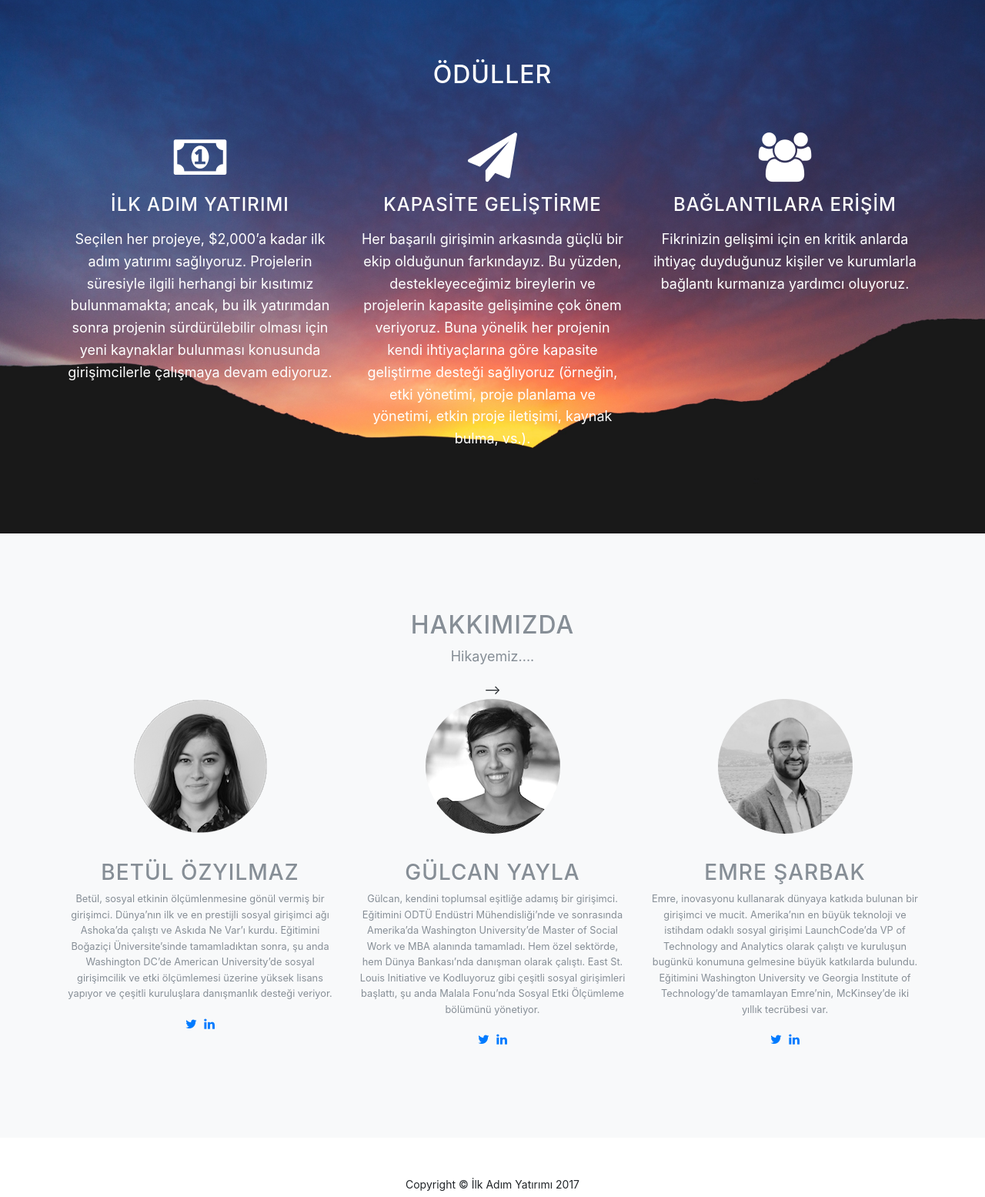
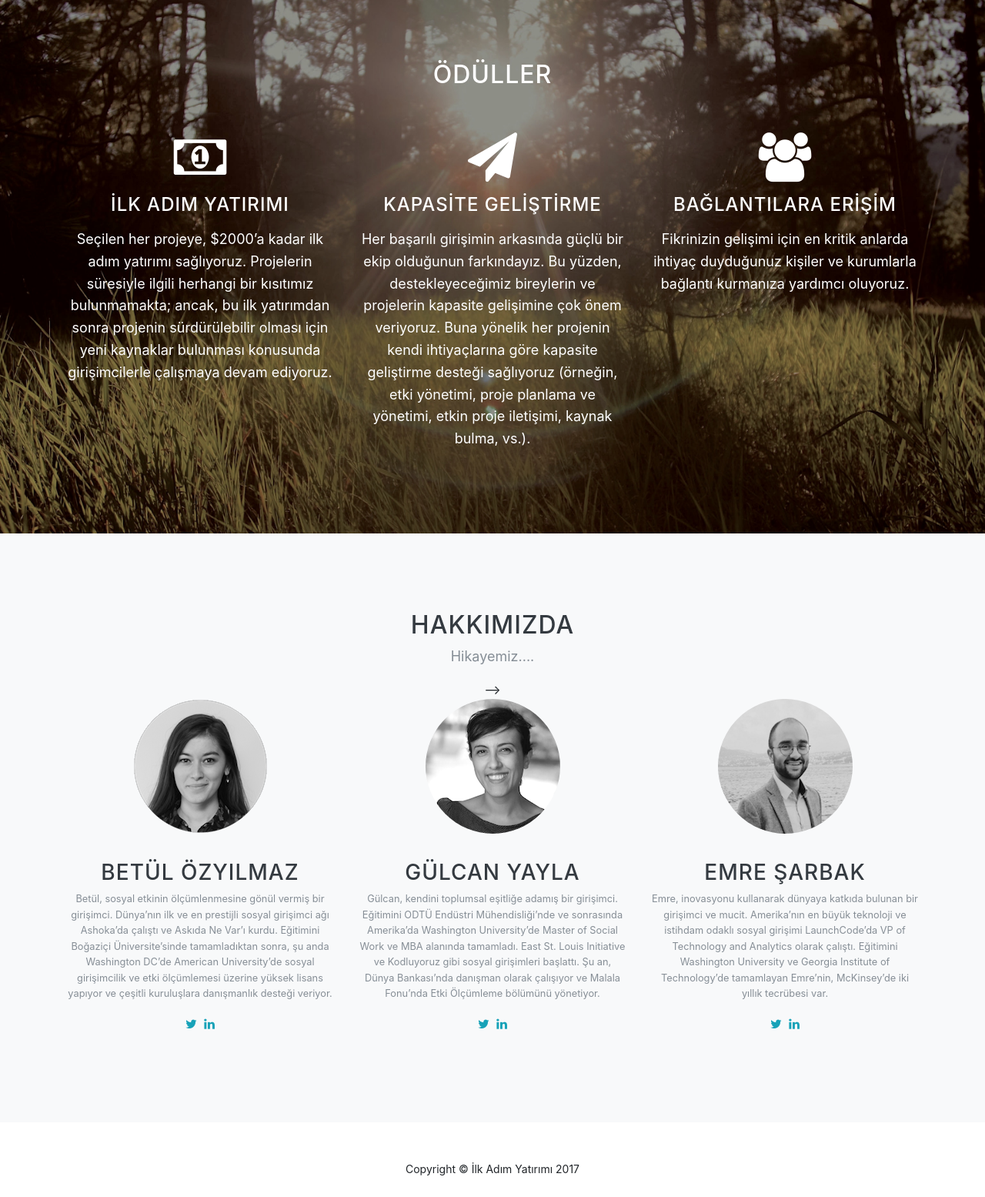
Before and after one commit to taniostamar/yatirim, a website with bundled scripts: page index.html in a window 1280 px wide. Shown: the part 2107-3662 px from the top of the page at 77% size. Built offline with nearby package versions, Linux system fonts and the light colour scheme.

Commit message:
finalized almost

```diff
--- a/css/grayscale.css
+++ b/css/grayscale.css
@@ -159,7 +159,7 @@ a {
 
 .download-section2 {
   color: white;
-  background: url("../img/poll4.jpg") no-repeat center center scroll;
+  background: url("../img/poll8.jpg") no-repeat center center scroll;
   background-color: black;
   -webkit-background-size: cover;
   -moz-background-size: cover;
--- a/index.html
+++ b/index.html
@@ -61,7 +61,7 @@
               <h1 class="brand-heading">İlk Adım Yatırımı</h1>
               <p class="intro-text">Toplumsal sorunlara göğüs germek isteyenler harekete geçebilsin diye...
                 <br> <br> Son Başvuru: 15 Şubat 2018</p>
-                  <a href="http://startbootstrap.com/template-overviews/grayscale/" class="btn btn-default btn-lg">BAŞVUR</a>
+                  <a href="https://goo.gl/forms/CqGrysUTPTd0vTa82" target="_blank" class="btn btn-default btn-lg">BAŞVUR</a>
               <!-- <a href="#about" class="btn btn-circle js-scroll-trigger">
                 <i class="fa fa-angle-double-down animated"></i>
               </a> -->
@@ -98,7 +98,7 @@ Amacımız, sadece hayal kuran değil, aynı zamanda bu hayalleri hayata geçirm
             <ul type="square">
               <li> Temel amacı toplumda pozitif yönde değişime öncülük etmek olan,</li>
               <li> Özgün bir model ortaya koyabilen, veya var olan bir modeli geliştirebilecek / yeni bir coğrafyada deneyecek projeler arıyoruz.</li>
-              <li> Bu koşullar dışında, üzerinde çalışmak istediğiniz toplumsal sorunla ilgili bir kısıt yoktur.</li>
+              <li> Bu koşullar dışında, üzerinde çalışmak istediğiniz toplumsal sorunla veya çalışacağınız şehirle ilgili bir kısıt yoktur.</li>
             </ul>
             </p>
 
@@ -117,7 +117,7 @@ Amacımız, sadece hayal kuran değil, aynı zamanda bu hayalleri hayata geçirm
 
 <p class="text-center"><em>
   Hiçbir cinsiyet, yaş, eğitim, cinsel eğilim, ırk, dil, din, sosyal statü koşulumuz yoktur. </em><br> <br>
-          <a href="http://startbootstrap.com/template-overviews/grayscale/" class="btn btn-default btn-lg">BAŞVUR</a> </p>
+          <a href="https://goo.gl/forms/CqGrysUTPTd0vTa82" target="_blank" class="btn btn-default btn-lg">BAŞVUR</a> </p>
 
         </div>
       </div>
@@ -146,7 +146,7 @@ Amacımız, sadece hayal kuran değil, aynı zamanda bu hayalleri hayata geçirm
             <div class="service-box mt-5 mx-auto">
               <i class="fa fa-4x fa-money text-white mb-3 sr-icons"></i>
               <h4 class="mb-3">İlk Adım Yatırımı</h4>
-              <p class="mb-2 ">Seçilen her projeye, $2,000’a kadar ilk adım yatırımı sağlıyoruz. Projelerin süresiyle ilgili herhangi  bir kısıtımız bulunmamakta; ancak, bu ilk yatırımdan sonra projenin sürdürülebilir olması için yeni kaynaklar bulunması konusunda girişimcilerle çalışmaya devam ediyoruz.</p>
+              <p class="mb-2 ">Seçilen her projeye, $2000’a kadar ilk adım yatırımı sağlıyoruz. Projelerin süresiyle ilgili herhangi  bir kısıtımız bulunmamakta; ancak, bu ilk yatırımdan sonra projenin sürdürülebilir olması için yeni kaynaklar bulunması konusunda girişimcilerle çalışmaya devam ediyoruz.</p>
             </div>
           </div>
           <div class="col-lg-4 col-md-8 text-center">
@@ -199,7 +199,7 @@ Amacımız, sadece hayal kuran değil, aynı zamanda bu hayalleri hayata geçirm
       <div class="container">
         <div class="row">
           <div class="col-lg-12 text-center">
-            <h2 class="section-heading text-uppercase text-muted">HAKKIMIZDA</h2>
+            <h2 class="section-heading text-uppercase text-dark">HAKKIMIZDA</h2>
             <P class="section-subheading text-muted">Hikayemiz....</P> -->
           </div>
         </div>
@@ -208,17 +208,17 @@ Amacımız, sadece hayal kuran değil, aynı zamanda bu hayalleri hayata geçirm
             <div class="team-member text-center">
               <img class="mx-auto rounded-circle " src="img/betul.png" alt="">
 
-              <h3 class="text-center text-muted"> <br>BETÜL ÖZYILMAZ</h3>
+              <h3 class="text-center text-dark"> <br>BETÜL ÖZYILMAZ</h3>
               <p class="text-muted text-center small">Betül, sosyal etkinin ölçümlenmesine gönül vermiş bir girişimci. Dünya’nın ilk ve en prestijli sosyal girişimci ağı Ashoka’da çalıştı ve Askıda Ne Var’ı kurdu. Eğitimini Boğaziçi Üniversite’sinde tamamladıktan sonra, şu anda Washington DC’de American University’de sosyal girişimcilik ve etki ölçümlemesi üzerine yüksek lisans yapıyor ve çeşitli kuruluşlara danışmanlık desteği veriyor.</p>
               <ul class="list-inline social-buttons">
                 <li class="list-inline-item">
-                  <a href="#">
-                    <i class="fa fa-twitter"></i>
+                  <a href="https://twitter.com/betulozyilmaz" target="_blank">
+                    <i class="fa fa-twitter text-info"></i>
                   </a>
                 </li>
                 <li class="list-inline-item">
-                  <a href="#">
-                    <i class="fa fa-linkedin"></i>
+                  <a href="https://www.linkedin.com/in/bet%C3%BCl-%C3%B6zy%C4%B1lmaz-96a77164/" target="_blank">
+                    <i class="fa fa-linkedin text-info"></i>
                   </a>
                 </li>
               </ul>
@@ -227,17 +227,17 @@ Amacımız, sadece hayal kuran değil, aynı zamanda bu hayalleri hayata geçirm
           <div class="col-sm-4">
             <div class="team-member text-center">
               <img class="mx-auto rounded-circle" src="img/gulcan.png" alt="">
-              <h3 class="text-center text-muted"><br>GÜLCAN YAYLA</h3>
-              <p class="text-muted text-center small">Gülcan, kendini toplumsal eşitliğe adamış bir girişimci. Eğitimini ODTÜ Endüstri Mühendisliği’nde ve sonrasında Amerika’da Washington University’de Master of Social Work ve MBA alanında tamamladı. Hem özel sektörde, hem Dünya Bankası’nda danışman olarak çalıştı. East St. Louis Initiative ve Kodluyoruz gibi çeşitli sosyal girişimleri başlattı, şu anda Malala Fonu’nda Sosyal Etki Ölçümleme bölümünü yönetiyor.</p>
+              <h3 class="text-center text-dark"><br>GÜLCAN YAYLA</h3>
+              <p class="text-muted text-center small">Gülcan, kendini toplumsal eşitliğe adamış bir girişimci. Eğitimini ODTÜ Endüstri Mühendisliği’nde ve sonrasında Amerika’da Washington University’de Master of Social Work ve MBA alanında tamamladı. East St. Louis Initiative ve Kodluyoruz gibi sosyal girişimleri başlattı. Şu an, Dünya Bankası’nda danışman olarak çalışıyor ve Malala Fonu’nda Etki Ölçümleme bölümünü yönetiyor.</p>
               <ul class="list-inline social-buttons">
                 <li class="list-inline-item">
-                  <a href="#">
-                    <i class="fa fa-twitter"></i>
+                  <a href="https://twitter.com/gulcan_yayla" target="_blank">
+                    <i class="fa fa-twitter text-info"></i>
                   </a>
                 </li>
                 <li class="list-inline-item">
-                  <a href="#">
-                    <i class="fa fa-linkedin"></i>
+                  <a href="https://linkedin.com/in/gulcanyayla" target="_blank">
+                    <i class="fa fa-linkedin text-info"></i>
                   </a>
                 </li>
               </ul>
@@ -246,17 +246,17 @@ Amacımız, sadece hayal kuran değil, aynı zamanda bu hayalleri hayata geçirm
           <div class="col-sm-4">
             <div class="team-member text-center">
               <img class="mx-auto rounded-circle" src="img/emre.png" alt="">
-              <h3 class="text-center text-muted"><br>EMRE ŞARBAK</h3>
-              <p class="text-muted text-center small">Emre, inovasyonu kullanarak dünyaya katkıda bulunan bir girişimci ve mucit. Amerika’nın en büyük teknoloji ve istihdam odaklı sosyal girişimi LaunchCode’da VP of Technology and Analytics olarak çalıştı ve kuruluşun bugünkü konumuna gelmesine büyük katkılarda bulundu. Eğitimini Washington University ve Georgia Institute of Technology’de tamamlayan Emre’nin, McKinsey’de iki yıllık tecrübesi var.</p>
+              <h3 class="text-center text-dark"><br>EMRE ŞARBAK</h3>
+              <p class="text-muted text-center small">Emre, inovasyonu kullanarak dünyaya katkıda bulunan bir girişimci ve mucit. Amerika’nın en büyük teknoloji ve istihdam odaklı sosyal girişimi LaunchCode’da VP of Technology and Analytics olarak çalıştı. Eğitimini Washington University ve Georgia Institute of Technology’de tamamlayan Emre’nin, McKinsey’de iki yıllık tecrübesi var.</p>
               <ul class="list-inline social-buttons">
                 <li class="list-inline-item">
-                  <a href="#">
-                    <i class="fa fa-twitter"></i>
+                  <a href="https://twitter.com/emresarbak" target="_blank">
+                    <i class="fa fa-twitter text-info"></i>
                   </a>
                 </li>
                 <li class="list-inline-item">
-                  <a href="#">
-                    <i class="fa fa-linkedin"></i>
+                  <a href="https://www.linkedin.com/in/emresarbak/" target="_blank">
+                    <i class="fa fa-linkedin text-info"></i>
                   </a>
                 </li>
               </ul>
```
Also changed, not shown: css/grayscale.min.css, img/poll8.jpg (added), 1 other file.
